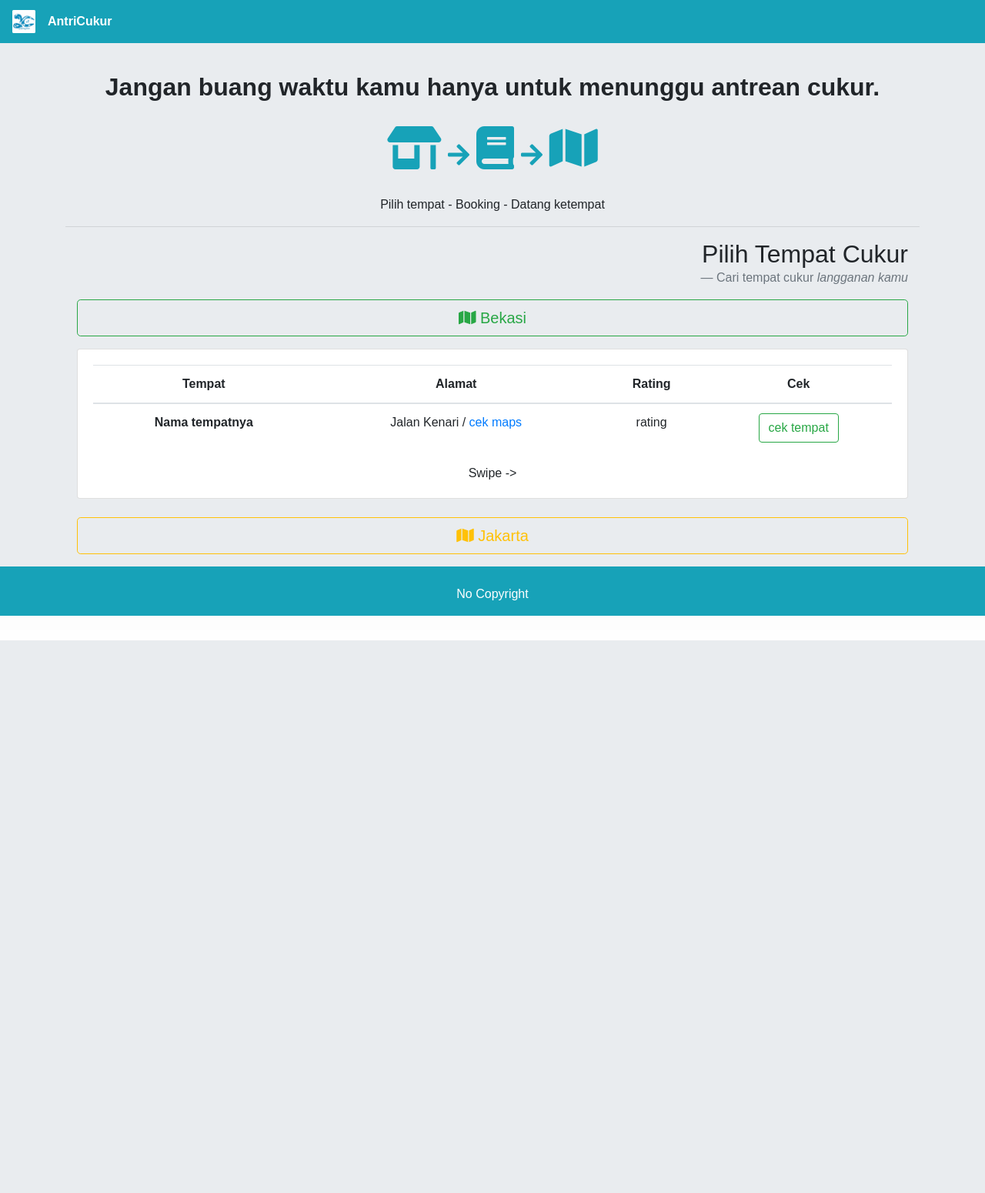
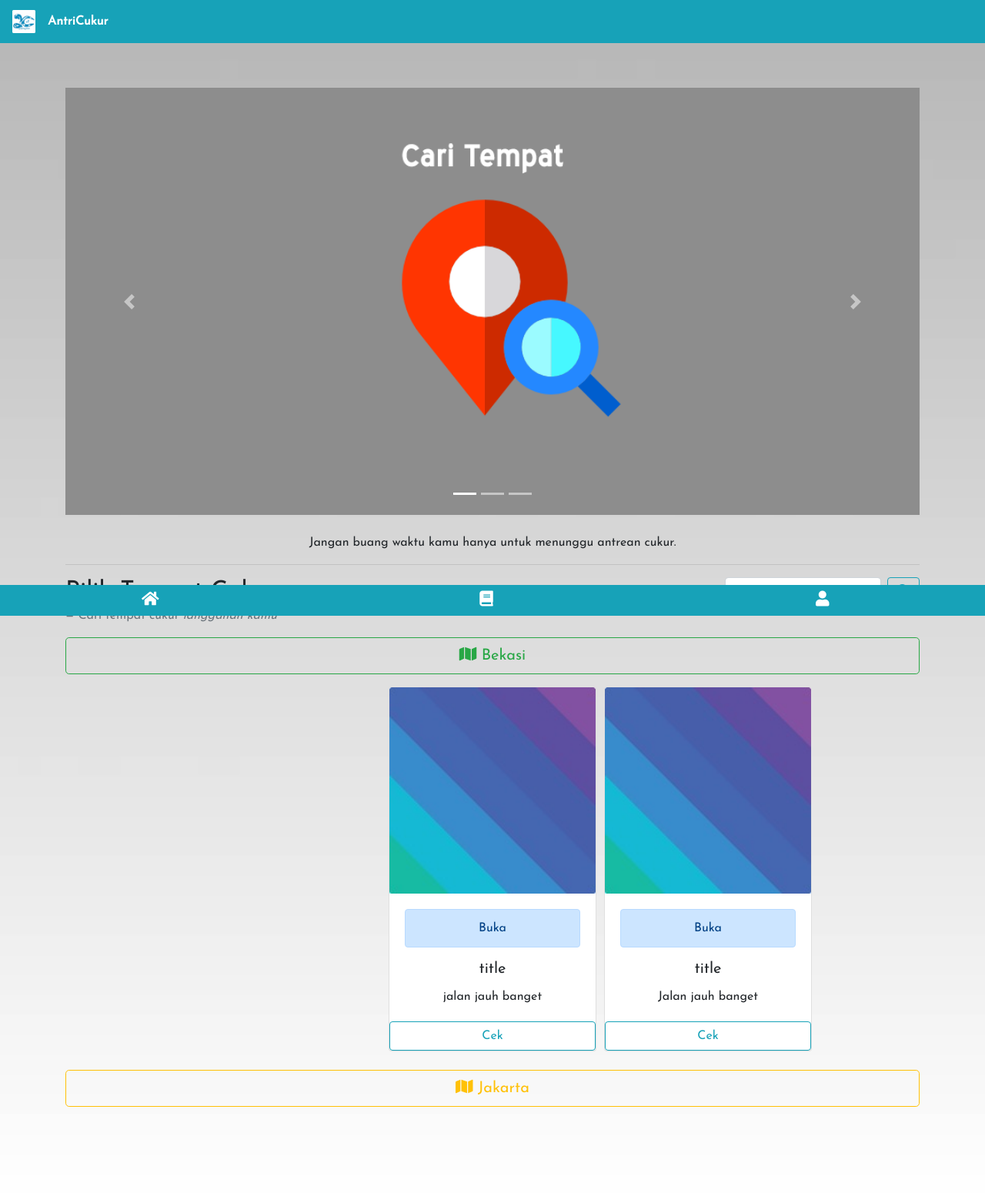
Before and after one commit to adityanurdin/antri-cukur, a PHP site: page /antricukur/index.php?page=booking in a window 1280 px wide, after a click on "Bekasi". Shown: the whole page at 77% size. Before the commit the page ends 832 px from the top, so only its background shows below. Run offline with PHP 8.4, Linux system fonts and the light colour scheme; some libraries are stand-ins or nearby versions.

Commit message:
Add files via upload

```diff
--- a/antricukur/booking.php
+++ b/antricukur/booking.php
@@ -1,36 +1,50 @@
-<div class="container">
-<blockquote class="blockquote text-right">
+<div class="row">
+  <div class="col-sm">
+    <blockquote class="blockquote text-left">
       <h2 class="mb-0">Pilih Tempat Cukur</h2>
       <footer class="blockquote-footer">Cari tempat cukur <cite title="Source Title"> langganan kamu</cite></footer>
     </blockquote>
+  </div>
+  <div class="col-sm">
+    <form class="form-inline my-2 my-lg-0 float-right">
+      <input class="form-control mr-sm-2" type="search" placeholder="Search" aria-label="Search">
+      <button class="btn btn-outline-info my-2 my-sm-0" type="submit"><i class="fa fa-search"></i></button>
+    </form>
+  </div>
+</div>
 <p>
   <a class="btn btn-outline-success btn-lg btn-block" data-toggle="collapse" href="#bekasi" role="button" aria-expanded="false" aria-controls="collapseExample"><i class="fa fa-map"></i>
     Bekasi
   </a>
 </p>
-<div class="collapse" id="bekasi">
-  <div class="card card-body">
-    <div class="table-responsive">
-      <table class="table table-hover">
-        <thead>
-          <tr>
-            <th scope="col">Tempat</th>
-            <th scope="col">Alamat</th>
-            <th scope="col">Rating</th>
-            <th scope="col">Cek</th>
-          </tr>
-        </thead>
-        <tbody>
-          <tr>
-            <th scope="row">Nama tempatnya</th>
-            <td>Jalan Kenari / <a href="#">cek maps</a></td>
-            <td>rating</td>
-            <td><button class="btn btn-outline-success">cek tempat</button></td>
-          </tr>
-        </tbody>
-      </table>
+<div class="collapse mr-lg" id="bekasi">
+        <div class="nonloop owl-carousel">
+            <div class="item">
+              <div class="card">
+                <img class="card-img-top" src="<?= BASE_URL?>/assets/images/haed.jpg" alt="Card image cap">
+                <div class="card-body">
+                  <div class="alert alert-primary" role="alert">
+                    Buka
                   </div>
-    Swipe ->
+                  <h5 class="card-title">title</h5>
+                  <p class="card-text">jalan jauh banget</p>
+                </div>
+                  <a href="<?= BASE_URL ?>index.php?page=tempat" class="btn btn-outline-info card-link">Cek</a>
+              </div>
+            </div>
+            <div class="item">
+              <div class="card">
+                <img class="card-img-top" src="<?= BASE_URL?>/assets/images/haed.jpg" alt="Card image cap">
+                <div class="card-body">
+                  <div class="alert alert-primary" role="alert">
+                    Buka
+                  </div>
+                  <h5 class="card-title">title</h5>
+                  <p class="card-text">Jalan jauh banget</p>
+                </div>
+                  <a href="#" class="btn btn-outline-info card-link">Cek</a>
+              </div>
+            </div>
           </div>
   </div>
 <br>
@@ -38,29 +52,47 @@
     Jakarta
   </a>
 </p>
-<div class="collapse" id="jakarta">
-  <div class="card card-body">
-    <div class="table-responsive">
-      <table class="table table-hover">
-        <thead>
-          <tr>
-            <th scope="col">Tempat</th>
-            <th scope="col">Alamat</th>
-            <th scope="col">Rating</th>
-            <th scope="col">Cek</th>
-          </tr>
-        </thead>
-        <tbody>
-          <tr>
-            <th scope="row">Nama tempatnya</th>
-            <td>Jalan Kenari / <a href="#">cek maps</a></td>
-            <td>rating</td>
-            <td><button class="btn btn-outline-success">cek tempat</button></td>
-          </tr>
-        </tbody>
-      </table>
+<div class="collapse mr-lg" id="jakarta">
+        <div class="nonloop owl-carousel">
+            <div class="item">
+              <div class="card">
+                <img class="card-img-top" src="<?= BASE_URL?>/assets/images/haed.jpg" alt="Card image cap">
+                <div class="card-body">
+                  <h5 class="card-title">title</h5>
+                  <p class="card-text">jalan jauh banget</p>
                 </div>
-        Swipe ->
+                <div class="card-body">
+                  <a href="#" class="btn btn-outline-info card-link">Cek</a>
                 </div>
               </div>
             </div>
+            <div class="item">
+              <div class="card">
+                <img class="card-img-top" src="<?= BASE_URL?>/assets/images/haed.jpg" alt="Card image cap">
+                <div class="card-body">
+                  <h5 class="card-title">title</h5>
+                  <p class="card-text">Jalan jauh banget</p>
+                </div>
+                <div class="card-body">
+                  <a href="#" class="btn btn-outline-info card-link">Cek</a>
+                </div>
+              </div>
+            </div>
+          </div>
+  </div>
+<script type="text/javascript">
+  $(document).ready(function(){
+  $(".owl-carousel").owlCarousel();
+});
+  $('.nonloop').owlCarousel({
+    center: true,
+    items:2,
+    loop:false,
+    margin:10,
+    responsive:{
+        600:{
+            items:4
+        }
+    }
+});
+</script>
--- a/antricukur/index.php
+++ b/antricukur/index.php
@@ -8,31 +8,73 @@
 <html lang="en" dir="ltr">
   <head>
     <meta charset="utf-8">
-    <meta name="viewport" content="width=device-width, initial-scale=1, shrink-to-fit=no">
+    <meta name="viewport" content="width=device-width, initial-scale=1.0, maximum-scale=1.0, user-scalable=no, shrink-to-fit=no"/>
     <title>AntriCukur</title>
-    <link rel="stylesheet" href="https://maxcdn.bootstrapcdn.com/bootstrap/4.1.3/css/bootstrap.min.css">
-    <link href="https://fonts.googleapis.com/css?family=Lato:300,400,700" rel="stylesheet">
+    <link rel="stylesheet" href="https://stackpath.bootstrapcdn.com/bootstrap/4.1.3/css/bootstrap.min.css" integrity="sha384-MCw98/SFnGE8fJT3GXwEOngsV7Zt27NXFoaoApmYm81iuXoPkFOJwJ8ERdknLPMO" crossorigin="anonymous">
+    <link href="https://fonts.googleapis.com/css?family=Josefin+Sans" rel="stylesheet">
     <script src="https://ajax.googleapis.com/ajax/libs/jquery/3.3.1/jquery.min.js"></script>
-    <script src="https://cdnjs.cloudflare.com/ajax/libs/popper.js/1.14.3/umd/popper.min.js"></script>
-    <script src="https://maxcdn.bootstrapcdn.com/bootstrap/4.1.3/js/bootstrap.min.js"></script>
     <link rel="stylesheet" href="https://use.fontawesome.com/releases/v5.5.0/css/all.css" integrity="sha384-B4dIYHKNBt8Bc12p+WXckhzcICo0wtJAoU8YZTY5qE0Id1GSseTk6S+L3BlXeVIU" crossorigin="anonymous">
     <script src="https://ajax.googleapis.com/ajax/libs/jquery/2.2.4/jquery.min.js"></script>
     <link rel="stylesheet" href="<?= BASE_URL ?>assets/css/style.css">
+    <!-- New -->
+    <script src="https://code.jquery.com/jquery-3.3.1.slim.min.js" integrity="sha384-q8i/X+965DzO0rT7abK41JStQIAqVgRVzpbzo5smXKp4YfRvH+8abtTE1Pi6jizo" crossorigin="anonymous"></script>
+    <script src="https://cdnjs.cloudflare.com/ajax/libs/popper.js/1.14.3/umd/popper.min.js" integrity="sha384-ZMP7rVo3mIykV+2+9J3UJ46jBk0WLaUAdn689aCwoqbBJiSnjAK/l8WvCWPIPm49" crossorigin="anonymous"></script>
+    <script src="https://stackpath.bootstrapcdn.com/bootstrap/4.1.3/js/bootstrap.min.js" integrity="sha384-ChfqqxuZUCnJSK3+MXmPNIyE6ZbWh2IMqE241rYiqJxyMiZ6OW/JmZQ5stwEULTy" crossorigin="anonymous"></script>
+    <!-- Owl Stylesheets -->
+    <link rel="stylesheet" href="<?= BASE_URL ?>assets/css/owl.carousel.min.css">
+    <link rel="stylesheet" href="<?= BASE_URL ?>assets/css/owl.theme.default.min.css">
+
+    <!-- HTML5 shim and Respond.js IE8 support of HTML5 elements and media queries -->
+
+    <!--[if lt IE 9]>
+      <script src="https://oss.maxcdn.com/libs/html5shiv/3.7.0/html5shiv.js"></script>
+      <script src="https://oss.maxcdn.com/libs/respond.js/1.3.0/respond.min.js"></script>
+    <![endif]-->
+
+    <!-- Yeah i know js should not be in header. Its required for demos.-->
+
+    <!-- javascript -->
+    <script src="<?= BASE_URL ?>assets/js/jquery.min.js"></script>
+    <script src="<?= BASE_URL ?>assets/js/owl.carousel.js"></script>
+    <!-- akhir owl carousel -->
   </head>
-  <body style="margin-top: 30px;">
+  <body style="margin-top: 50px;">
     <!-- Navigasi Bar -->
     <nav class="navbar navbar-expand-sm bg-info navbar-dark fixed-top">
         <a class="navbar-brand" href="<?= BASE_URL?>"><img src="assets/images/logo.png" width="30" height="30" class="d-inline-block align-top" alt=""></a><strong class="text-center text-white">AntriCukur</strong>
     </nav>
     <!-- Akhir Navigasi bar -->
     <!-- Jumbotron -->
-    <div class="jumbotron jumbotron-fluid text-center">
+    <div class="jumbotron jumbotron-fluid bg-transparent text-center">
       <div class="container">
-        <h2><strong>Jangan buang waktu kamu hanya untuk menunggu antrean cukur.</strong></h2>
+        <div id="carouselExampleIndicators" class="carousel slide" data-ride="carousel">
+          <ol class="carousel-indicators">
+            <li data-target="#carouselExampleIndicators" data-slide-to="0" class="active"></li>
+            <li data-target="#carouselExampleIndicators" data-slide-to="1"></li>
+            <li data-target="#carouselExampleIndicators" data-slide-to="2"></li>
+          </ol>
+          <div class="carousel-inner">
+            <div class="carousel-item active">
+              <img class="d-block w-100" src="<?= BASE_URL?>/assets/images/sp.png">
+            </div>
+            <div class="carousel-item">
+              <img class="d-block w-100" src="<?= BASE_URL?>/assets/images/book.png">
+            </div>
+            <div class="carousel-item">
+              <img class="d-block w-100" src="<?= BASE_URL?>/assets/images/tp.png">
+            </div>
+          </div>
+          <a class="carousel-control-prev" href="#carouselExampleIndicators" role="button" data-slide="prev">
+            <span class="carousel-control-prev-icon" aria-hidden="true"></span>
+            <span class="sr-only">Previous</span>
+          </a>
+          <a class="carousel-control-next" href="#carouselExampleIndicators" role="button" data-slide="next">
+            <span class="carousel-control-next-icon" aria-hidden="true"></span>
+            <span class="sr-only">Next</span>
+          </a>
+        </div>
         <br/>
-        <h2 class="text-info"><i class="display-4 fa fa-store-alt"></i>&nbsp;<i class="fa fa-arrow-right"></i>&nbsp;<i class="display-4 fa fa-book"></i>&nbsp;<i class="fa fa-arrow-right"></i>&nbsp;<i class="display-4 fa fa-map"></i></h2>
-        <br/>
-        <p>Pilih tempat - Booking - Datang ketempat</p>
+        <p>Jangan buang waktu kamu hanya untuk menunggu antrean cukur.</p>
         <hr/>
       <?php
         $filename = "$page.php";
@@ -45,13 +87,20 @@
      </div>
     </div>
     <!-- Akhir Jumbotron -->
-    <!-- footer -->
-    <div class="footer">
-      <footer>
-        <br>
-      <p>No Copyright</p>
-    </footer>
+    <!-- Navigasi Bar -->
+    <div class="navbar-expand-sm navbar-info bg-info fixed-bottom">
+      <div class="row justify-content-center text-center">
+        <div class="col">
+        <a href="<?= BASE_URL ?>" class="navbar-brand text-white"><i class="fa fa-home"></i></a>
+        </div>
+        <div class="col">
+        <a href="#" class="navbar-brand text-white"><i class="fa fa-book"></i></a>
+        </div>
+        <div class="col">
+        <a href="<?= BASE_URL ?>index.php?page=login" class="navbar-brand text-white"><i class="fa fa-user"></i></a>
+        </div>
+      </div>
     </div>
-    <!-- Akhir Footer -->
+    <!-- Akhir Navigasi bar -->
   </body>
 </html>
```
Also changed, not shown: antricukur/daftar.php (added, +106 -0 lines), antricukur/login.php (added, +16 -0 lines), antricukur/tempat.php (added, +25 -0 lines). Lines whose indentation alone changed are shown as unchanged.
